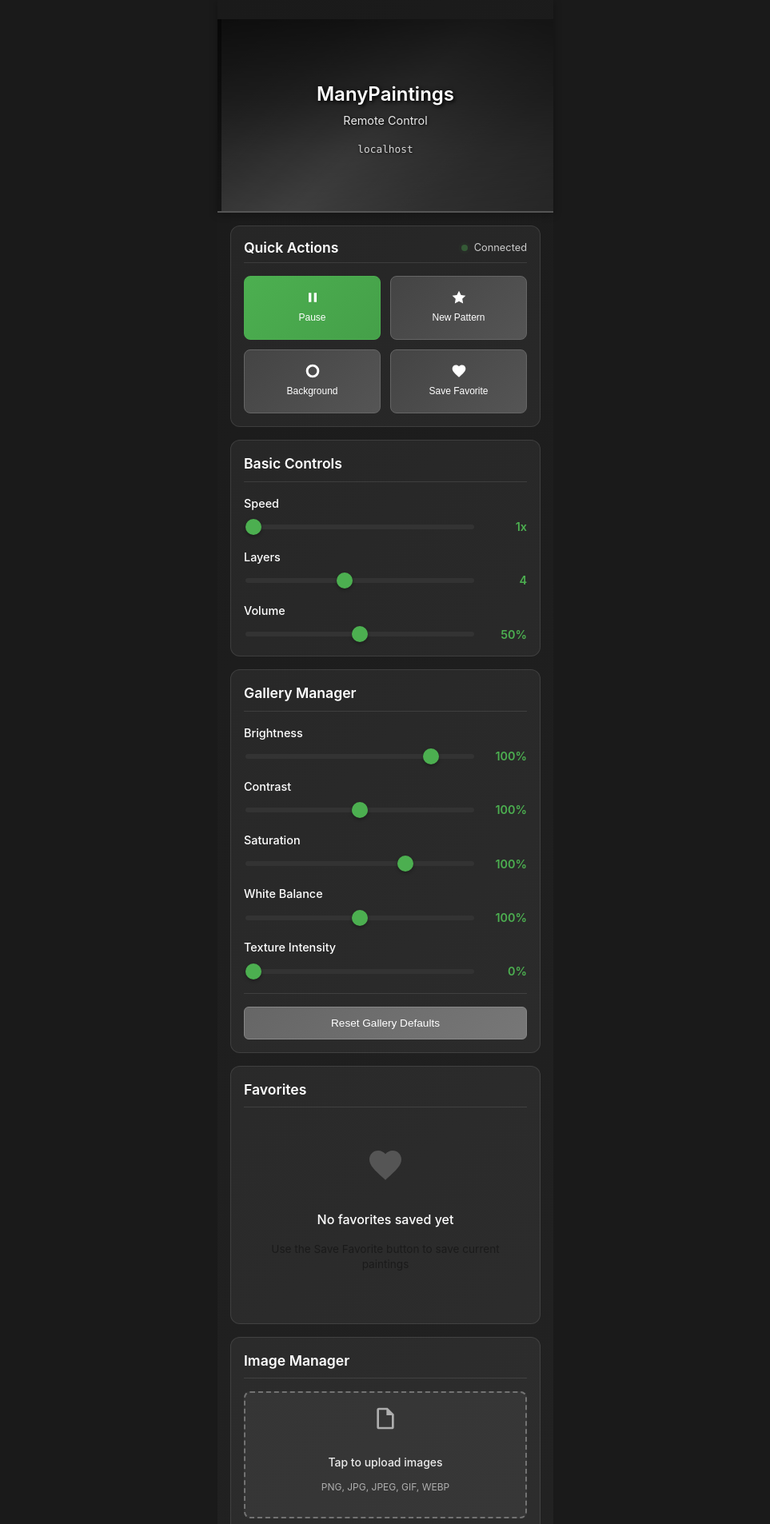
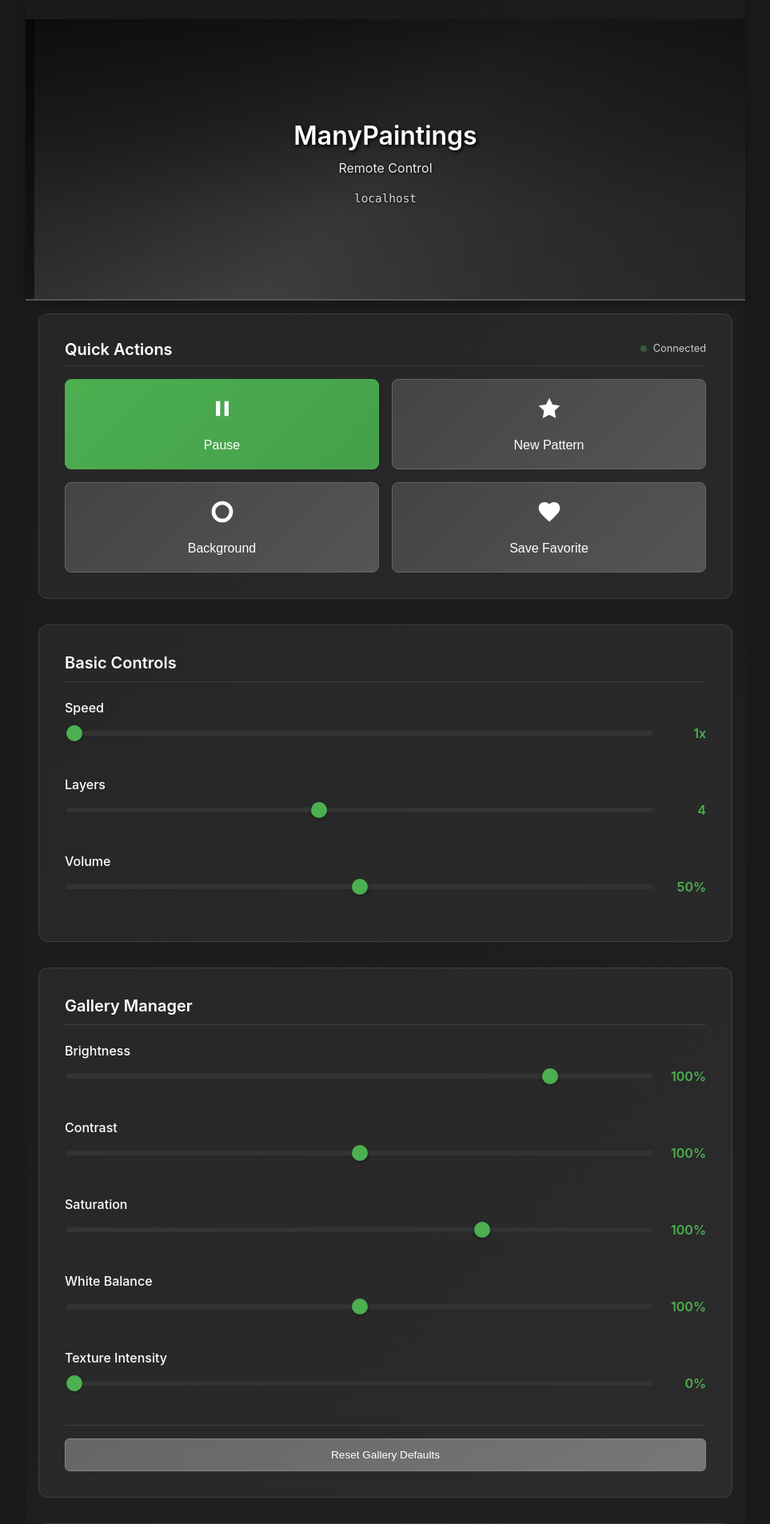
Before and after one commit to bowerhaus/ManyPaintings, a Flask app: page /remote in a window 1280 px wide. Shown: the top 1906 px of the page at 80% size, without its empty margins (158-1121 px from the left). Run offline with Flask 3, Linux system fonts and the light colour scheme; data that the repository does not hold is empty; some libraries are stand-ins or nearby versions.

Commit message:
Ipad style changes and docs

```diff
--- a/static/css/style.css
+++ b/static/css/style.css
@@ -2697,6 +2697,113 @@ body.remote-control.white-theme .remote-image-details {
     }
 }
 
+/* iPad and tablet responsive adjustments */
+@media (min-width: 768px) {
+    .remote-app {
+        max-width: 750px; /* Wider for better iPad utilization */
+    }
+
+    .hero-container {
+        height: 300px; /* Increase hero height for larger screens */
+    }
+
+    .remote-title {
+        font-size: 1.8rem; /* Larger title for tablets */
+    }
+
+    .remote-subtitle {
+        font-size: 1rem;
+    }
+
+    .remote-ip-address {
+        font-size: 0.9rem;
+    }
+
+    .header-content {
+        padding: 2rem 1.5rem 1.5rem 1.5rem; /* More padding for larger screens */
+    }
+
+    .control-section {
+        padding: 1.5rem; /* More padding for sections */
+        margin-bottom: 1.5rem;
+    }
+
+    .quick-actions-grid {
+        gap: 1rem; /* More space between buttons */
+    }
+
+    .action-btn {
+        min-height: 80px; /* Larger buttons for better touch targets */
+        padding: 1rem;
+    }
+
+    .action-icon {
+        width: 28px;
+        height: 28px;
+    }
+
+    .action-label {
+        font-size: 0.95rem;
+        margin-top: 0.5rem;
+    }
+}
+
+/* Large iPad Pro and desktop adjustments */
+@media (min-width: 1024px) {
+    .remote-app {
+        max-width: 900px; /* Much wider for large tablets */
+    }
+
+    .hero-container {
+        height: 350px; /* Larger hero for big screens */
+    }
+
+    .remote-title {
+        font-size: 2rem; /* Even larger title */
+    }
+
+    .header-content {
+        padding: 2.5rem 2rem 2rem 2rem;
+    }
+
+    .control-section {
+        padding: 2rem;
+        margin-bottom: 2rem;
+    }
+
+    .action-btn {
+        min-height: 90px;
+        padding: 1.25rem;
+    }
+
+    .action-icon {
+        width: 32px;
+        height: 32px;
+    }
+
+    .action-label {
+        font-size: 1rem;
+        margin-top: 0.75rem;
+    }
+
+    .section-title {
+        font-size: 1.25rem; /* Larger section titles */
+        margin-bottom: 1.25rem;
+    }
+
+    .control-item {
+        margin-bottom: 1.5rem; /* More space between controls */
+    }
+
+    .control-label {
+        font-size: 1rem;
+    }
+
+    .control-value {
+        font-size: 1rem;
+    }
+}
+
 /* Additional responsive styles for very small screens */
 @media (max-width: 360px) {
     .hero-container {
```
Also changed, not shown: CLAUDE.md (+12 -5 lines), STATUS.md (+44 -0 lines), static/js/remote.js (+6 -76 lines), README.md.
